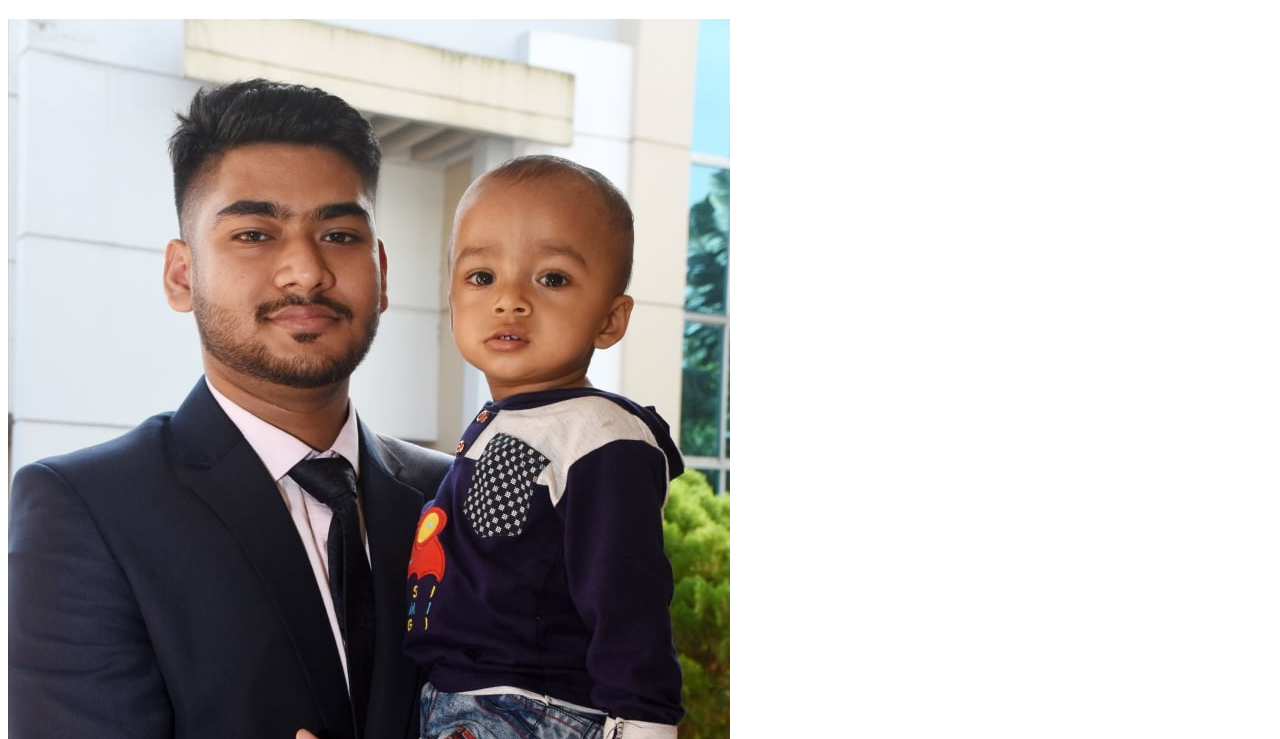
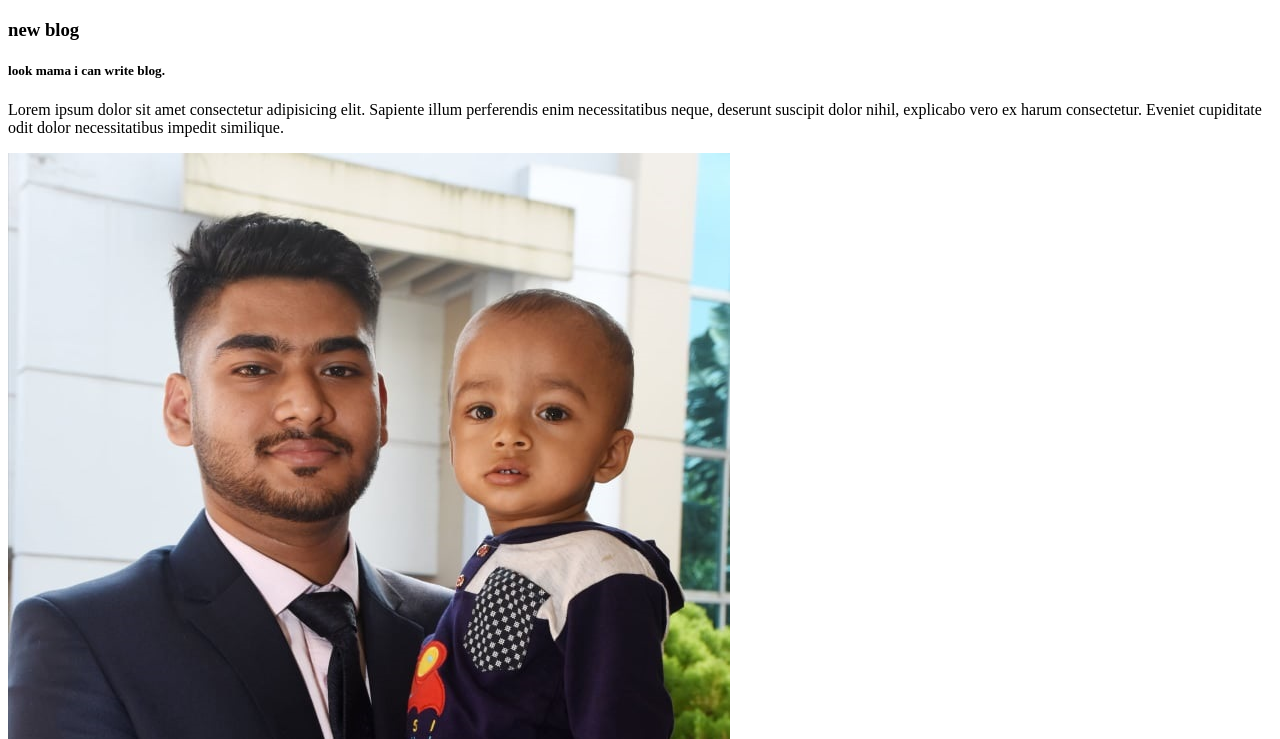
Before and after one commit to jrtanmoy/my-third-repo, a plain HTML site: page index.html in a window 1280 px wide. Shown: the part 61-800 px from the top of the page. Drawn offline with Linux system fonts and the light colour scheme.

Commit message:
new blog added

```diff
--- a/index.html
+++ b/index.html
@@ -8,6 +8,9 @@
 </head>
 <body>
     <h1>3 number gittu</h1>
+    <h3>new blog</h3>
+    <h5>look mama i can write blog.</h5>
+    <P>Lorem ipsum dolor sit amet consectetur adipisicing elit. Sapiente illum perferendis enim necessitatibus neque, deserunt suscipit dolor nihil, explicabo vero ex harum consectetur. Eveniet cupiditate odit dolor necessitatibus impedit similique.</P>
     <img src="joy.jpg" alt="">
 </body>
 </html>
```
